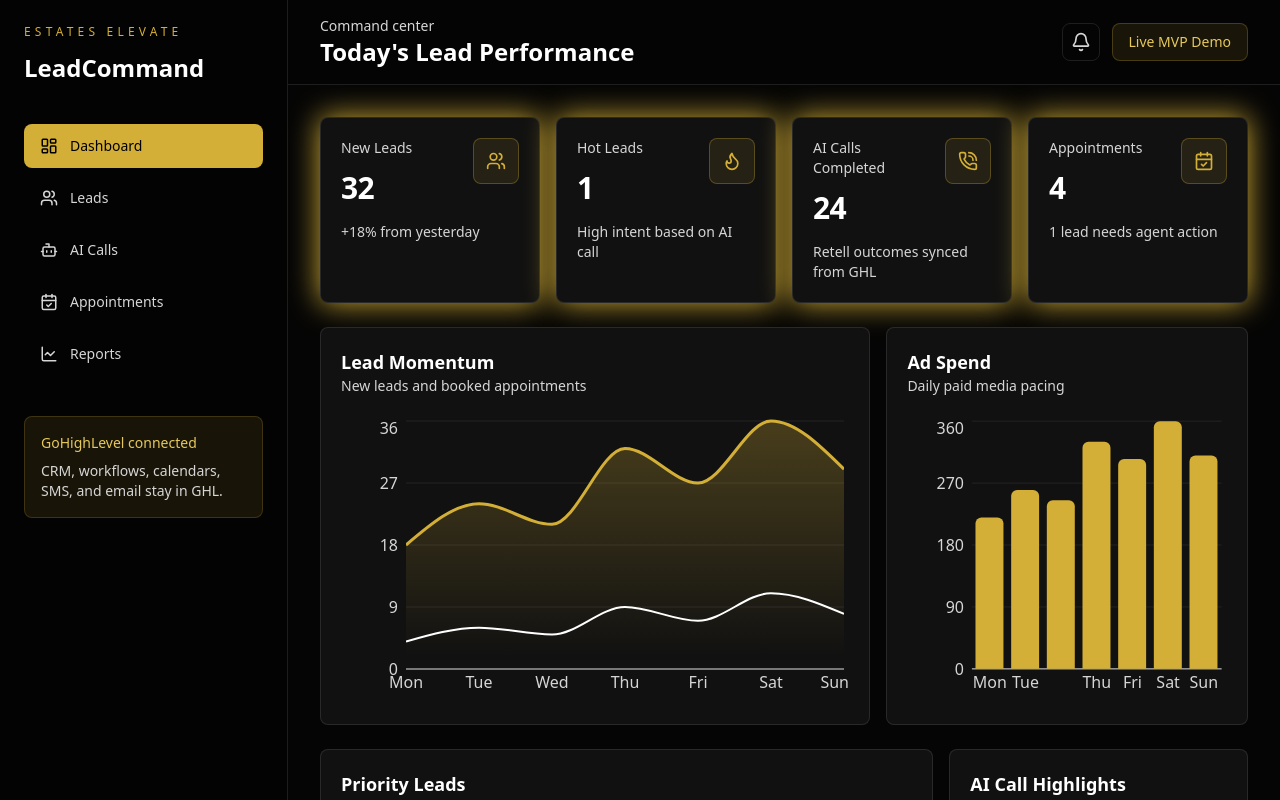
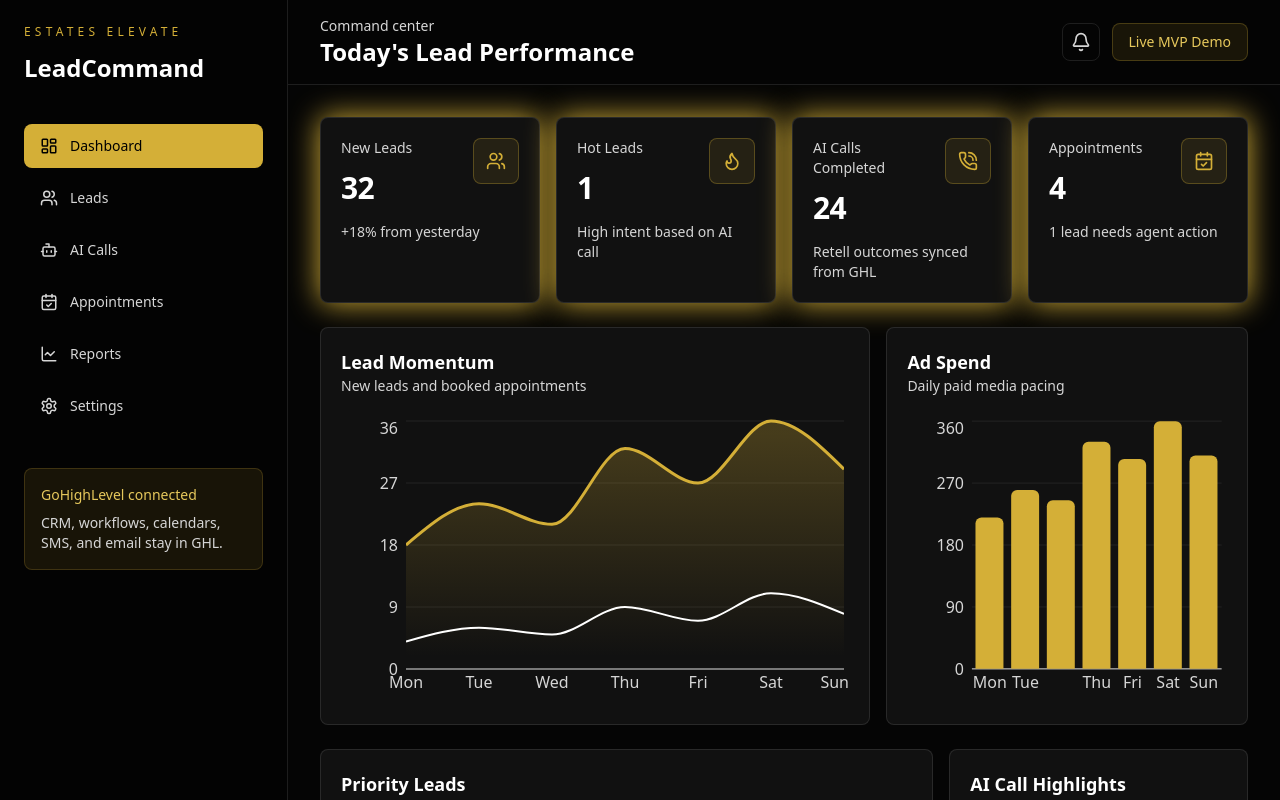
Before and after one commit to ericbester123-ux/LeadCommand, a Next.js app: page / in a window 1280 px wide. Shown: the top 800 px of the page. Built offline with nearby package versions, Linux system fonts and the light colour scheme.

Commit message:
Show settings navigation for admins

```diff
--- a/app/page.tsx
+++ b/app/page.tsx
@@ -7,20 +7,26 @@ import {
   LineChart,
   Menu,
   PhoneCall,
+  Settings,
   Users
 } from "lucide-react";
 import { CampaignCharts } from "@/components/dashboard-charts";
 import { LeadsTable } from "@/components/leads-table";
 import { StatCard } from "@/components/stat-card";
+import { isAdmin } from "@/lib/current-user";
 import { appointments, leads } from "@/lib/data";
 
 const navItems = [
-  { label: "Dashboard", icon: LayoutDashboard },
-  { label: "Leads", icon: Users },
-  { label: "AI Calls", icon: Bot },
-  { label: "Appointments", icon: CalendarCheck },
-  { label: "Reports", icon: LineChart }
+  { label: "Dashboard", icon: LayoutDashboard, href: "/" },
+  { label: "Leads", icon: Users, href: "#" },
+  { label: "AI Calls", icon: Bot, href: "#" },
+  { label: "Appointments", icon: CalendarCheck, href: "#" },
+  { label: "Reports", icon: LineChart, href: "#" }
 ];
+
+const adminNavItems = isAdmin
+  ? [{ label: "Settings", icon: Settings, href: "/settings" }]
+  : [];
 
 export default function DashboardPage() {
   const hotLeads = leads.filter((lead) => lead.status === "Hot").length;
@@ -40,10 +46,10 @@ export default function DashboardPage() {
             </h1>
           </div>
           <nav className="space-y-2">
-            {navItems.map((item, index) => (
+            {[...navItems, ...adminNavItems].map((item, index) => (
               <a
                 key={item.label}
-                href="#"
+                href={item.href}
                 className={`flex items-center gap-3 rounded-lg px-4 py-3 text-sm transition ${
                   index === 0
                     ? "bg-gold text-black"
```
